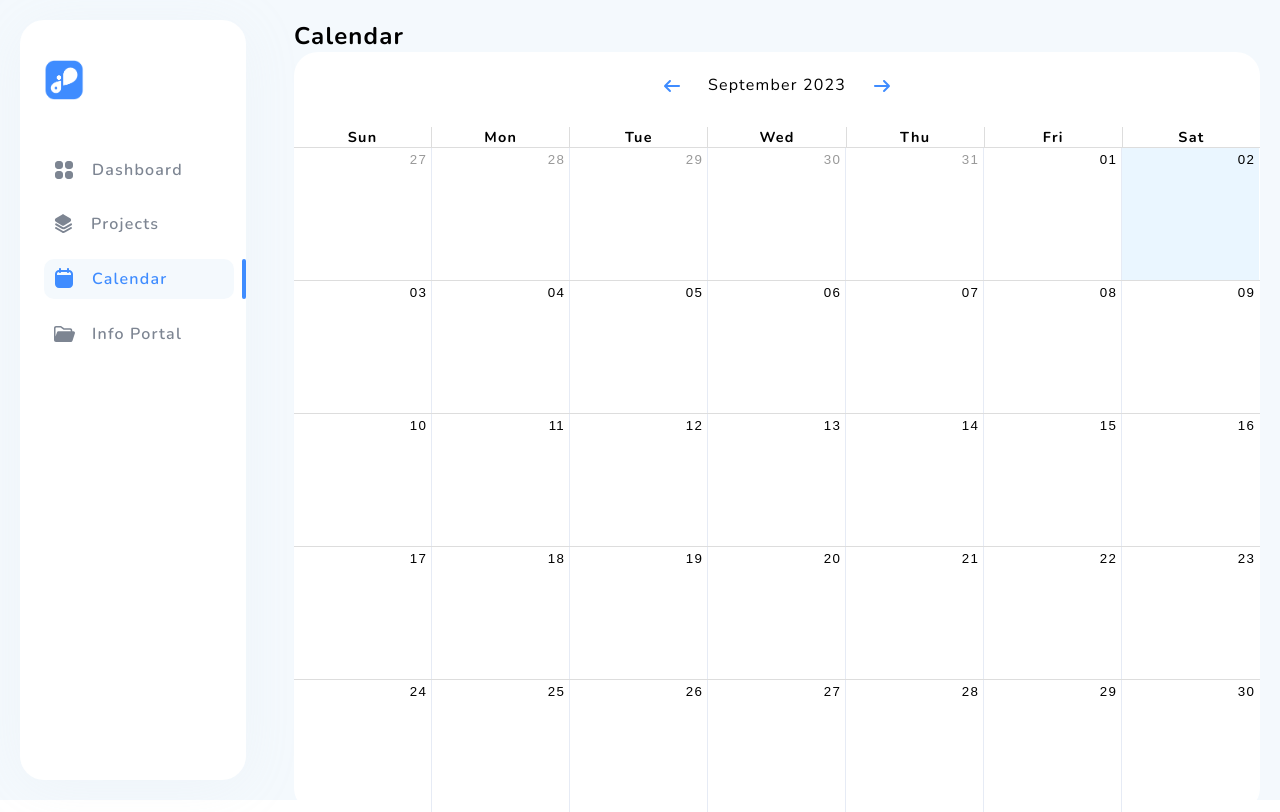
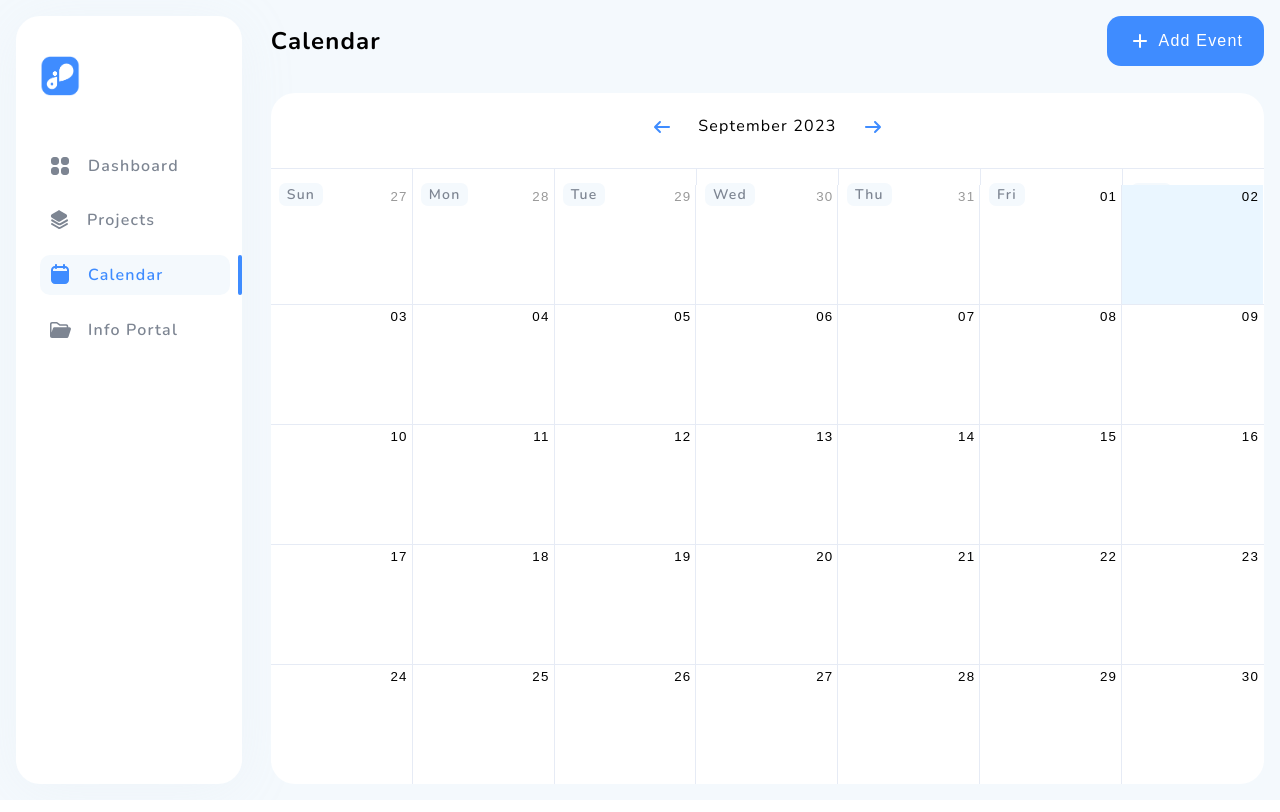
Before and after one commit to Ezekwu/Sure-scores, a Next.js app: page /calendar in a window 1280 px wide. Built offline with nearby package versions, Linux system fonts and the light colour scheme.

Commit message:
chore(): calendar customization done

```diff
--- a/app/(home)/calendar/calendar.css
+++ b/app/(home)/calendar/calendar.css
@@ -6,17 +6,51 @@
 
 .rbc-month-view {
   border: none !important;
-  border-color: red !important;
 }
 
 .rbc-row-bg {
   border-color: #E6EBF5 !important;
 }
 
-.rbc-day-bg {
+.rbc-day-bg, .rbc-off-range-bg {
   border-color:#E6EBF5 !important;
+  padding: 1rem 0rem;
 }
 
 .rbc-off-range-bg {
   background: transparent;
 }
+
+header {
+  display: flex;
+  justify-content: space-between;
+  align-items: center;
+}
+.main{
+  border: 4px green;
+}
+.rbc-header {
+  border: none;
+  padding: .5rem;
+  display: flex;
+  border-top: 1px solid #E6EBF5;
+  border-color: #E6EBF5 !important;
+}
+
+.rbc-header > span{
+  background-color:#F4F9FD;
+  color: #7D8592;
+  padding: 0.15rem 0.5rem;
+  font-size: 0.875rem;
+  font-weight: 600;
+  border-radius: 7px;
+  position: absolute;
+  top: 15px;
+}
+
+.rbc-date-cell {
+  position: relative;
+}
+
+.rbc-month-row+.rbc-month-row {
+  border-color: #E6EBF5 !important;}
--- /dev/null
+++ b/app/(home)/calendar/calendar.module.scss
@@ -0,0 +1,7 @@
+.main{
+  width: 100%;
+  display: flex;
+  flex-direction: column;
+  gap: 1.7rem;
+  height: 100%;
+}
--- a/app/(home)/calendar/page.tsx
+++ b/app/(home)/calendar/page.tsx
@@ -1,13 +1,19 @@
 import BigCalendar from "@/components/layout/Calendar/BigCalendar"
+import UiButton from "@/components/ui/Button/UiButton"
 import './calendar.css'
+import PlusSvg from "@/public/assets/icons/PlusSvg"
+import styles from './calendar.module.scss'
 export default function page() {
   return (
     <div style={{
-      width:'100%'
-    }}>
+
+    }} className={styles.main}>
       <header>
         <h2>Calendar</h2>
-
+        <UiButton>
+          <PlusSvg />
+          Add Event
+        </UiButton>
       </header>
       <BigCalendar />
     </div>
--- a/app/(home)/layout.module.scss
+++ b/app/(home)/layout.module.scss
@@ -2,15 +2,20 @@
 
 .dashboardlayout{
   display: flex;
-  gap: 3rem;
-  padding: 1.25rem;
+  gap: 1.8rem;
+  padding: 1rem;
   height: 100vh;
+  max-height: 100vh;
   background-color: $color-primary-10;
+
+  .children {
+    border: 1px solid red;
+    width: 100%;
+  }
 
   .navWrapper{
     height: 100vh;
     background-color: white;
-    border: 1px solid red;
     padding: 2.5rem 0rem 2.5rem 1.5rem;
     border-radius: 24px;
     .logo {
--- a/app/(home)/layout.tsx
+++ b/app/(home)/layout.tsx
@@ -9,7 +9,7 @@ export default function DashboardLayout({
   return (
     <section className={styles.dashboardlayout}>
       <Navbar />
-      {children}
+        {children}
     </section>
   )
 }
--- a/components/layout/Calendar/BigCalendar.tsx
+++ b/components/layout/Calendar/BigCalendar.tsx
@@ -2,8 +2,8 @@
 
 import { Calendar, momentLocalizer } from 'react-big-calendar'
 import moment from 'moment'
-
-import CustomToolbar from './CustomToolbar.tsx'
+import CustomToolbar from './CustomToolbar'
+import CustomDateCell from './CustomDateCell'
 
 export default function BigCalendar () {
   const localizer = momentLocalizer(moment)
@@ -11,7 +11,7 @@ export default function BigCalendar () {
   return (
     <Calendar localizer={localizer} view='month'  views={['month']}
     components={{
-      toolbar: CustomToolbar
+      toolbar: CustomToolbar,
     }}/>
   )
 }
--- /dev/null
+++ b/components/layout/Calendar/CustomDateCell.tsx
@@ -0,0 +1,5 @@
+export default function CustomDateCell () {
+  return (
+    <div>hello</div>
+  )
+}
--- a/components/layout/Navbar/Navbar.tsx
+++ b/components/layout/Navbar/Navbar.tsx
@@ -49,7 +49,7 @@ const navLinks: NavLinks[] = [
         <div>
           <Image src={Logo} alt='work room logo' className={styles.logo}/>
           <nav>
-            {navLinks.map((link)=>(
+            {navLinks.map((link) => (
               <Link key={link.name} href={link.route}>
                 <div className={`${styles.link_wrapper} ${currentPath === link.route && styles.active}`} key={link.name}>
                   {link.icon}
--- /dev/null
+++ b/public/assets/icons/PlusSvg.tsx
@@ -0,0 +1,7 @@
+export default function PlusSvg () {
+  return(
+    <svg xmlns="http://www.w3.org/2000/svg" width="24" height="24" viewBox="0 0 24 24" fill="none">
+      <path fill-rule="evenodd" clip-rule="evenodd" d="M12.9933 5.88338C12.9355 5.38604 12.5128 5 12 5C11.4477 5 11 5.44772 11 6V11H6L5.88338 11.0067C5.38604 11.0645 5 11.4872 5 12C5 12.5523 5.44772 13 6 13H11V18L11.0067 18.1166C11.0645 18.614 11.4872 19 12 19C12.5523 19 13 18.5523 13 18V13H18L18.1166 12.9933C18.614 12.9355 19 12.5128 19 12C19 11.4477 18.5523 11 18 11H13V6L12.9933 5.88338Z" fill="white"/>
+    </svg>
+  )
+}
```
